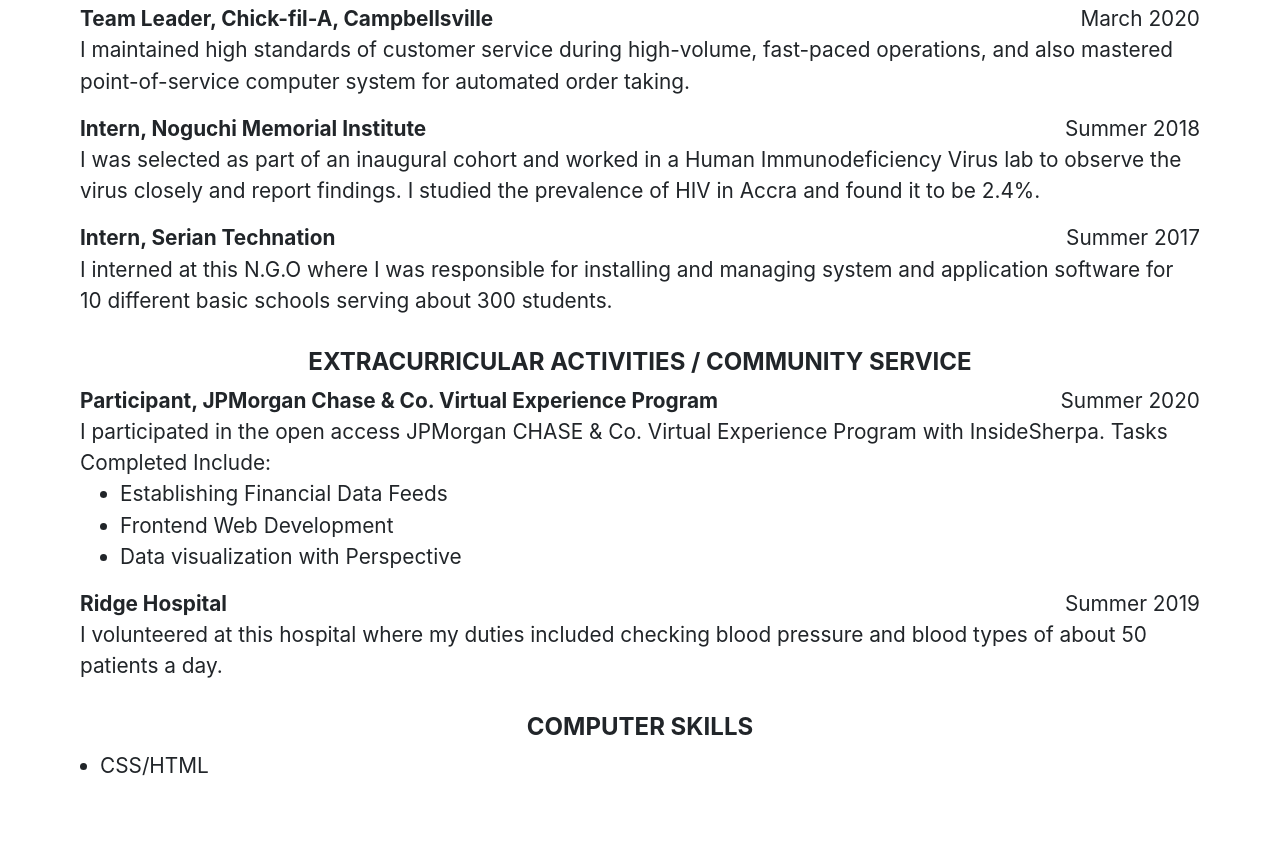
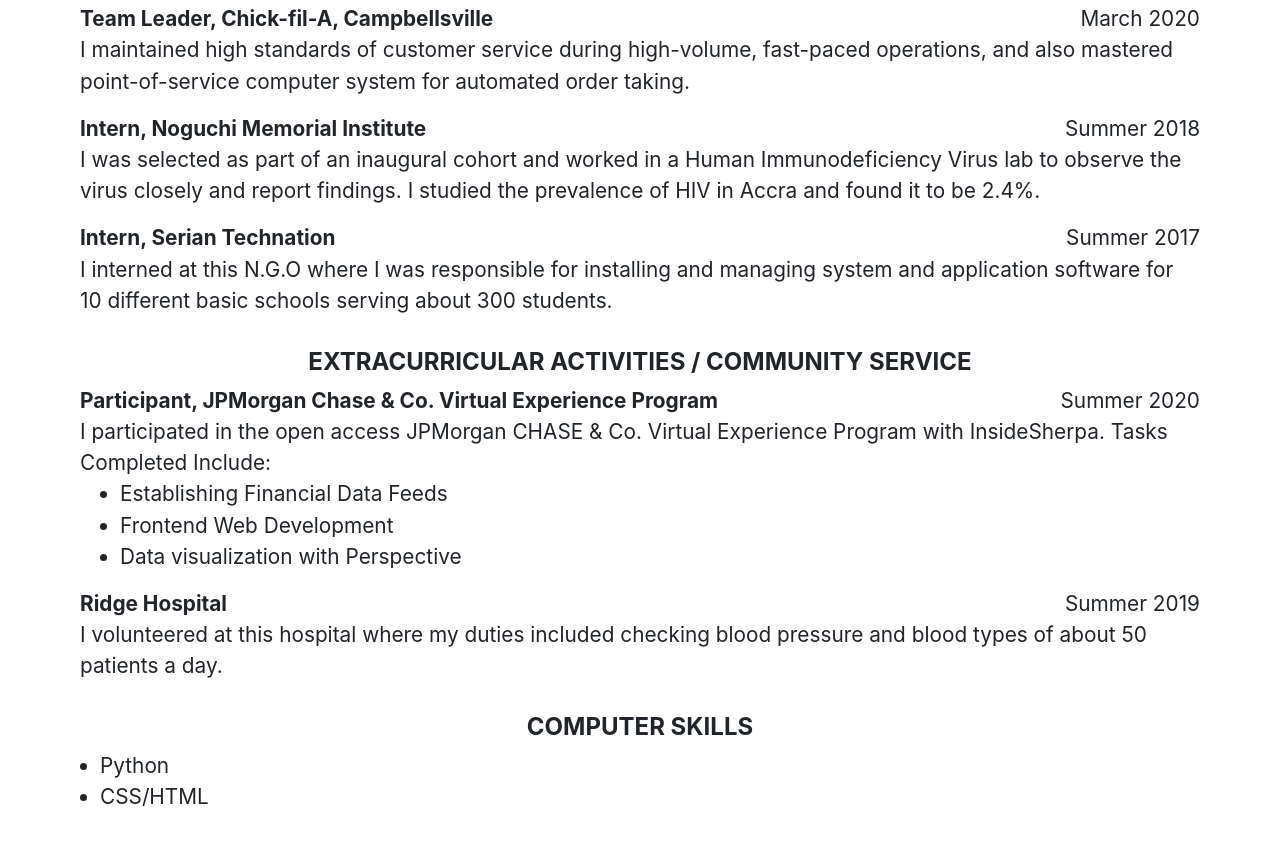
Before and after one commit to ikasare/resume, a plain HTML site: page index.html in a window 1280 px wide. Shown: the part 520-1365 px from the top of the page. Before the commit the page ends 1333 px from the top, so only its background shows below. Drawn offline with nearby package versions, Linux system fonts and the light colour scheme.

Commit message:
Update index.html

```diff
--- a/index.html
+++ b/index.html
@@ -113,7 +113,7 @@
     <div class="part">
         <h4 class="big-heading">COMPUTER SKILLS</h4>
         <ul class="bullet">
-            <liPython</li>
+            <li>Python</li>
             <li>CSS/HTML</li>
         </ul>
     </div>
```
